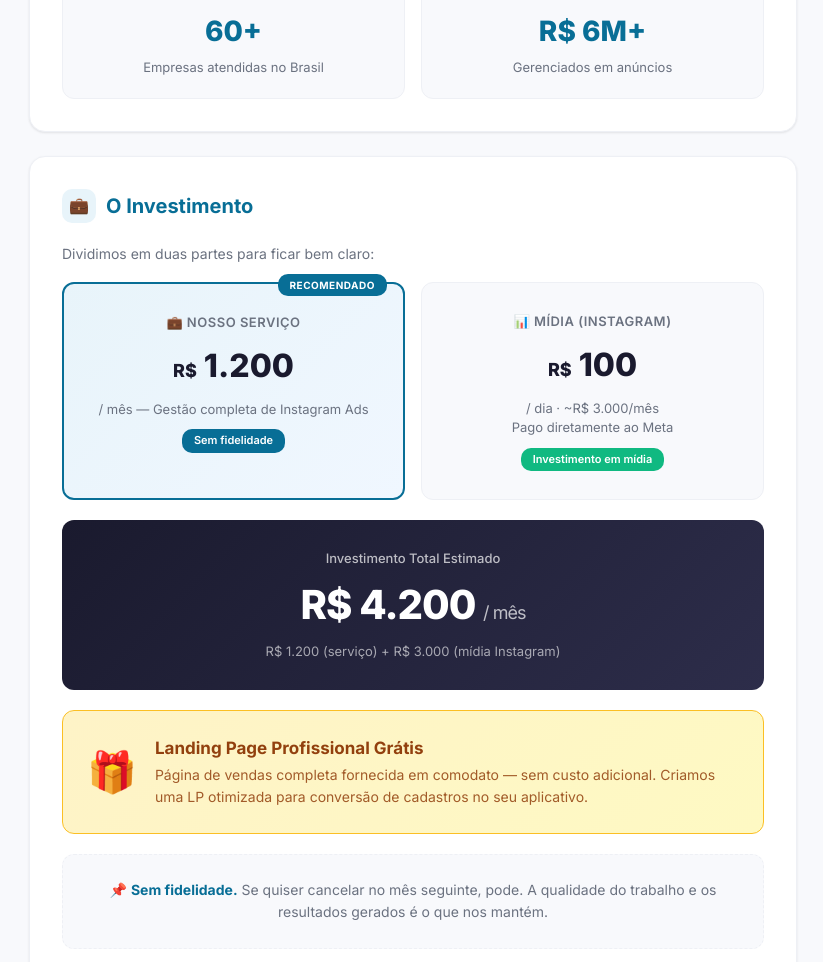
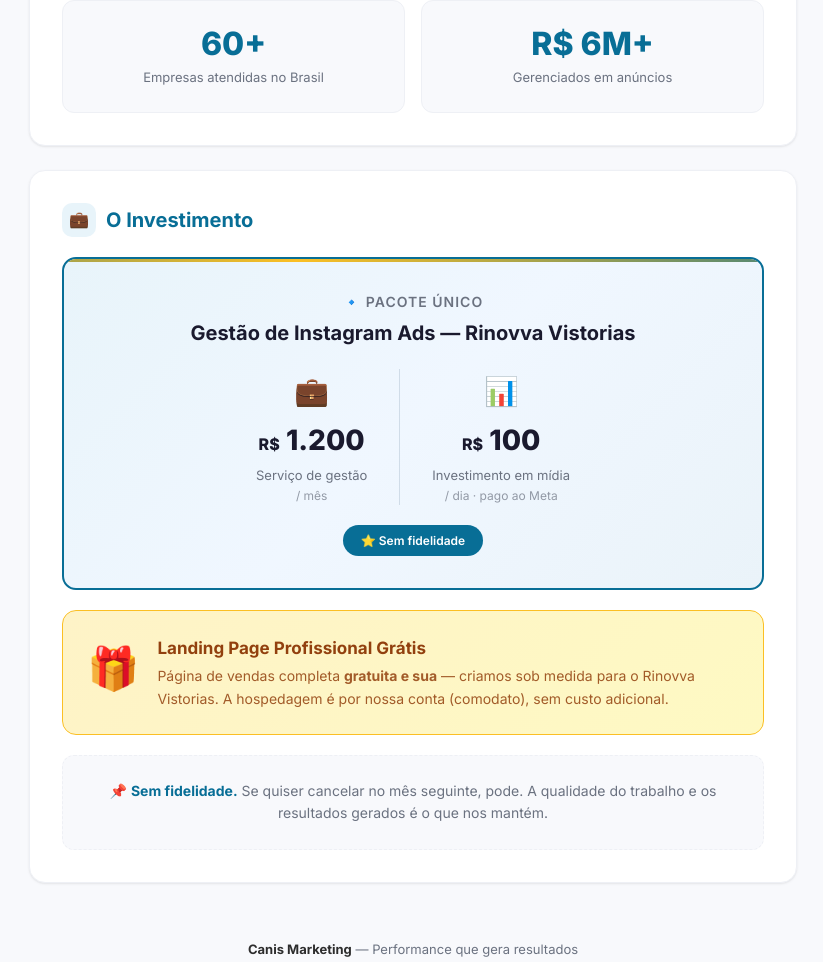
Before and after one commit to viniciusmoreira1533/proposta-rinovva, a plain HTML site: page index.html in a window 1280 px wide. Shown: the part 1443-2405 px from the top of the page, without its empty margins (227-1050 px from the left). Drawn offline with Linux system fonts and the light colour scheme.

Commit message:
fix: header contrast, unified pricing, LP text, animations

```diff
--- a/index.html
+++ b/index.html
@@ -6,7 +6,7 @@
     <title>Proposta Comercial — Rinovva Vistorias | Canis Marketing</title>
     <link rel="preconnect" href="https://fonts.googleapis.com">
     <link rel="preconnect" href="https://fonts.gstatic.com" crossorigin>
-    <link href="https://fonts.googleapis.com/css2?family=Inter:wght@400;500;600;700;800&display=swap" rel="stylesheet">
+    <link href="https://fonts.googleapis.com/css2?family=Inter:wght@400;500;600;700;800&family=Playfair+Display:wght@700&display=swap" rel="stylesheet">
     <style>
         :root {
             --primary: #086E96;
@@ -22,6 +22,7 @@
             --border: #eef0f5;
             --radius: 16px;
             --shadow: 0 1px 3px rgba(0,0,0,0.06), 0 1px 2px rgba(0,0,0,0.04);
+            --shadow-lg: 0 10px 40px rgba(0,0,0,0.08), 0 2px 8px rgba(0,0,0,0.04);
         }
 
         * { margin: 0; padding: 0; box-sizing: border-box; }
@@ -31,13 +32,62 @@
             background: var(--bg);
             color: var(--text);
             line-height: 1.6;
+            overflow-x: hidden;
+        }
+
+        /* ===== ANIMATIONS ===== */
+        @keyframes fadeUp {
+            from { opacity: 0; transform: translateY(30px); }
+            to   { opacity: 1; transform: translateY(0); }
+        }
+        @keyframes fadeIn {
+            from { opacity: 0; }
+            to   { opacity: 1; }
+        }
+        @keyframes pulseGlow {
+            0%, 100% { box-shadow: 0 0 0 0 rgba(8,110,150,0.3); }
+            50%      { box-shadow: 0 0 0 12px rgba(8,110,150,0); }
+        }
+        @keyframes float {
+            0%, 100% { transform: translateY(0); }
+            50%      { transform: translateY(-6px); }
+        }
+        @keyframes slideInLeft {
+            from { opacity: 0; transform: translateX(-30px); }
+            to   { opacity: 1; transform: translateX(0); }
+        }
+        @keyframes slideInRight {
+            from { opacity: 0; transform: translateX(30px); }
+            to   { opacity: 1; transform: translateX(0); }
+        }
+        @keyframes scaleIn {
+            from { opacity: 0; transform: scale(0.9); }
+            to   { opacity: 1; transform: scale(1); }
+        }
+        @keyframes shimmer {
+            0%   { background-position: -200% 0; }
+            100% { background-position: 200% 0; }
+        }
+        @keyframes borderPulse {
+            0%, 100% { border-color: var(--primary); }
+            50%      { border-color: rgba(8,110,150,0.3); }
         }
 
         .container {
             max-width: 800px;
             margin: 0 auto;
             padding: 24px 16px 40px;
+            animation: fadeIn 0.6s ease;
         }
+
+        /* ===== SECTIONS ANIMATION ===== */
+        .header          { animation: fadeUp 0.8s ease both; }
+        .hero            { animation: fadeUp 0.8s ease 0.15s both; }
+        .section         { animation: fadeUp 0.7s ease both; }
+        .section:nth-of-type(1) { animation-delay: 0.3s; }
+        .section:nth-of-type(2) { animation-delay: 0.45s; }
+        .section:nth-of-type(3) { animation-delay: 0.6s; }
+        .footer          { animation: fadeUp 0.7s ease 0.75s both; }
 
         /* ===== HEADER ===== */
         .header {
@@ -59,6 +109,7 @@
             height: 280px;
             background: rgba(255,255,255,0.04);
             border-radius: 50%;
+            animation: float 6s ease-in-out infinite;
         }
         .header::after {
             content: '';
@@ -69,6 +120,7 @@
             height: 200px;
             background: rgba(255,255,255,0.03);
             border-radius: 50%;
+            animation: float 8s ease-in-out infinite reverse;
         }
 
         .header-brand {
@@ -79,19 +131,42 @@
             margin-bottom: 24px;
             position: relative;
         }
-        .header-brand img {
-            height: 40px;
+        .header-brand .logo-wrap {
+            background: var(--white);
+            padding: 8px 18px 8px 14px;
+            border-radius: 10px;
+            display: flex;
+            align-items: center;
+            gap: 10px;
+            box-shadow: 0 2px 12px rgba(0,0,0,0.15);
+            transition: transform 0.3s ease, box-shadow 0.3s ease;
+        }
+        .header-brand .logo-wrap:hover {
+            transform: scale(1.03);
+            box-shadow: 0 4px 20px rgba(0,0,0,0.2);
+        }
+        .header-brand .logo-wrap img {
+            height: 34px;
             width: auto;
+        }
+        .header-brand .logo-wrap .wolf-icon {
+            font-size: 28px;
+            line-height: 1;
         }
         .header-badge {
             background: rgba(255,255,255,0.15);
             backdrop-filter: blur(4px);
-            padding: 4px 12px;
+            padding: 5px 14px;
             border-radius: 20px;
             font-size: 11px;
             font-weight: 600;
             letter-spacing: 0.3px;
             position: relative;
+            border: 1px solid rgba(255,255,255,0.1);
+            transition: background 0.3s;
+        }
+        .header-badge:hover {
+            background: rgba(255,255,255,0.25);
         }
 
         .header h1 {
@@ -109,7 +184,7 @@
         }
         .header .client-name span {
             background: rgba(255,255,255,0.12);
-            padding: 2px 12px;
+            padding: 2px 14px;
             border-radius: 6px;
         }
         .header .date {
@@ -125,11 +200,16 @@
             border-radius: var(--radius);
             padding: 32px;
             margin-bottom: 24px;
-            box-shadow: var(--shadow);
+            box-shadow: var(--shadow-lg);
             border: 1px solid var(--border);
             display: flex;
             align-items: center;
             gap: 24px;
+            transition: transform 0.3s ease, box-shadow 0.3s ease;
+        }
+        .hero:hover {
+            transform: translateY(-2px);
+            box-shadow: 0 16px 48px rgba(0,0,0,0.1);
         }
         .hero-icon {
             flex-shrink: 0;
@@ -141,6 +221,11 @@
             align-items: center;
             justify-content: center;
             font-size: 36px;
+            transition: transform 0.3s ease;
+            animation: float 4s ease-in-out infinite;
+        }
+        .hero:hover .hero-icon {
+            transform: scale(1.1) rotate(-3deg);
         }
         .hero-text h2 {
             font-size: 22px;
@@ -165,6 +250,10 @@
             margin-bottom: 24px;
             box-shadow: var(--shadow);
             border: 1px solid var(--border);
+            transition: transform 0.3s ease, box-shadow 0.3s ease;
+        }
+        .section:hover {
+            box-shadow: var(--shadow-lg);
         }
         .section-title {
             font-size: 20px;
@@ -185,6 +274,10 @@
             justify-content: center;
             font-size: 16px;
             flex-shrink: 0;
+            transition: transform 0.3s;
+        }
+        .section:hover .icon-circle {
+            transform: scale(1.1) rotate(-5deg);
         }
 
         /* Check-list */
@@ -197,8 +290,15 @@
             gap: 12px;
             font-size: 14.5px;
             line-height: 1.5;
+            transition: background 0.2s, padding-left 0.2s;
+            border-radius: 6px;
+            padding-left: 4px;
         }
         .checklist li:last-child { border-bottom: none; }
+        .checklist li:hover {
+            background: var(--primary-light);
+            padding-left: 12px;
+        }
         .checklist .check {
             color: var(--primary);
             font-weight: 700;
@@ -208,19 +308,21 @@
         }
         .checklist .highlight {
             background: #fef9c3;
-            padding: 1px 6px;
+            padding: 1px 8px;
             border-radius: 4px;
             font-weight: 600;
         }
         .checklist .tag-bonus {
             display: inline-block;
-            background: #fef3c7;
+            background: linear-gradient(135deg, #fef3c7, #fde68a);
             color: #92400e;
-            font-size: 11px;
+            font-size: 10px;
             font-weight: 700;
-            padding: 2px 8px;
+            padding: 2px 10px;
             border-radius: 10px;
             margin-left: 4px;
+            letter-spacing: 0.3px;
+            animation: pulseGlow 2s ease-in-out infinite;
         }
 
         /* ===== SOBRE ===== */
@@ -233,14 +335,20 @@
         .about-card {
             background: var(--bg);
             border-radius: 12px;
-            padding: 20px;
+            padding: 24px 20px;
             border: 1px solid var(--border);
             text-align: center;
+            transition: transform 0.3s ease, box-shadow 0.3s ease;
+        }
+        .about-card:hover {
+            transform: translateY(-4px);
+            box-shadow: 0 8px 24px rgba(8,110,150,0.1);
         }
         .about-card .num {
-            font-size: 28px;
+            font-size: 32px;
             font-weight: 800;
             color: var(--primary);
+            line-height: 1.2;
         }
         .about-card .label {
             font-size: 13px;
@@ -250,121 +358,156 @@
         .partner-link {
             display: inline-flex;
             align-items: center;
-            gap: 8px;
+            gap: 10px;
             margin-top: 12px;
             color: var(--primary);
             font-size: 13px;
             font-weight: 600;
             text-decoration: none;
-            padding: 8px 16px;
+            padding: 10px 20px;
             background: var(--primary-light);
-            border-radius: 8px;
-            transition: background 0.2s;
+            border-radius: 10px;
+            transition: all 0.3s ease;
         }
         .partner-link:hover {
-            background: #d0e8f4;
+            background: var(--primary);
+            color: var(--white);
+            transform: translateY(-2px);
+            box-shadow: 0 4px 16px rgba(8,110,150,0.3);
         }
         .partner-link img {
-            height: 24px;
+            height: 22px;
             width: auto;
+            transition: filter 0.3s;
+        }
+        .partner-link:hover img {
+            filter: brightness(10);
         }
 
-        /* ===== PRICING ===== */
-        .pricing-grid {
-            display: grid;
-            grid-template-columns: 1fr 1fr;
-            gap: 16px;
+        /* ===== PRICING — UNIFIED ===== */
+        .pricing-unified {
+            background: linear-gradient(135deg, var(--primary-light) 0%, #f0f7ff 50%, #eaf3f9 100%);
+            border-radius: 14px;
+            padding: 32px;
+            border: 2px solid var(--primary);
             margin-top: 16px;
+            text-align: center;
+            position: relative;
+            overflow: hidden;
+            transition: transform 0.3s ease, box-shadow 0.3s ease;
         }
-        .pricing-card {
-            background: var(--bg);
-            border-radius: 12px;
-            padding: 28px 24px;
-            border: 1px solid var(--border);
+        .pricing-unified:hover {
+            transform: translateY(-3px);
+            box-shadow: 0 12px 40px rgba(8,110,150,0.15);
+        }
+        .pricing-unified::before {
+            content: '';
+            position: absolute;
+            top: 0;
+            left: 0;
+            right: 0;
+            height: 3px;
+            background: linear-gradient(90deg, var(--primary), var(--accent), var(--primary));
+            background-size: 200% 100%;
+            animation: shimmer 3s linear infinite;
+        }
+        .pricing-unified .p-label {
+            font-size: 14px;
+            font-weight: 600;
+            text-transform: uppercase;
+            letter-spacing: 1px;
+            color: var(--text-light);
+            margin-bottom: 4px;
+        }
+        .pricing-unified .p-title {
+            font-size: 20px;
+            font-weight: 700;
+            color: var(--dark);
+            margin-bottom: 20px;
+        }
+        .pricing-unified .p-items {
+            display: flex;
+            justify-content: center;
+            gap: 32px;
+            flex-wrap: wrap;
+        }
+        .pricing-unified .p-item {
             text-align: center;
         }
-        .pricing-card.featured {
-            background: linear-gradient(135deg, var(--primary-light) 0%, #f0f7ff 100%);
-            border-color: var(--primary);
-            border-width: 2px;
-            position: relative;
+        .pricing-unified .p-item .p-emoji {
+            font-size: 28px;
+            margin-bottom: 4px;
         }
-        .pricing-card.featured::after {
-            content: 'RECOMENDADO';
-            position: absolute;
-            top: -10px;
-            right: 16px;
-            background: var(--primary);
-            color: var(--white);
-            font-size: 10px;
-            font-weight: 700;
-            padding: 3px 12px;
-            border-radius: 10px;
-            letter-spacing: 0.5px;
-        }
-        .pricing-card .p-label {
-            font-size: 13px;
-            font-weight: 600;
-            text-transform: uppercase;
-            letter-spacing: 0.5px;
-            color: var(--text-light);
-            margin-bottom: 8px;
-        }
-        .pricing-card .p-value {
-            font-size: 32px;
+        .pricing-unified .p-item .p-value {
+            font-size: 28px;
             font-weight: 800;
             color: var(--dark);
         }
-        .pricing-card .p-value .currency { font-size: 18px; }
-        .pricing-card .p-desc {
+        .pricing-unified .p-item .p-value .currency { font-size: 16px; }
+        .pricing-unified .p-item .p-desc {
             font-size: 13px;
             color: var(--text-light);
-            margin-top: 8px;
-            line-height: 1.5;
+            margin-top: 2px;
         }
-        .pricing-card .p-badge {
+        .pricing-unified .p-item .p-sub {
+            font-size: 12px;
+            color: var(--text-light);
+            opacity: 0.7;
+        }
+        .pricing-unified .p-divider {
+            width: 1px;
+            background: #d0dce8;
+            align-self: stretch;
+        }
+        .pricing-unified .p-badge {
             display: inline-block;
             background: var(--primary);
             color: var(--white);
-            font-size: 11px;
+            font-size: 12px;
             font-weight: 600;
-            padding: 3px 12px;
-            border-radius: 10px;
-            margin-top: 10px;
+            padding: 6px 18px;
+            border-radius: 20px;
+            margin-top: 20px;
+            transition: transform 0.3s;
         }
-        .pricing-card .p-badge.green {
-            background: var(--green);
+        .pricing-unified .p-badge:hover {
+            transform: scale(1.05);
         }
-
-        /* Total */
-        .total-box {
-            text-align: center;
-            padding: 28px 24px;
-            background: linear-gradient(135deg, var(--dark) 0%, #2d2d4a 100%);
-            border-radius: 12px;
-            color: var(--white);
-            margin-top: 20px;
-        }
-        .total-box .t-label { font-size: 13px; opacity: 0.7; font-weight: 500; }
-        .total-box .t-value { font-size: 40px; font-weight: 800; margin: 4px 0; letter-spacing: -1px; }
-        .total-box .t-sub { font-size: 13px; opacity: 0.6; }
 
         /* Bonus */
         .bonus-box {
             background: linear-gradient(135deg, #fef3c7 0%, #fef9c3 100%);
             border: 1px solid #fbbf24;
-            border-radius: 12px;
+            border-radius: 14px;
             padding: 24px;
             margin-top: 20px;
             display: flex;
             align-items: center;
             gap: 18px;
+            transition: transform 0.3s ease, box-shadow 0.3s ease;
         }
-        .bonus-box .b-icon { font-size: 40px; flex-shrink: 0; }
-        .bonus-box .b-text h3 { font-size: 17px; font-weight: 700; color: #92400e; }
-        .bonus-box .b-text p { font-size: 14px; color: #92400e; opacity: 0.85; margin-top: 2px; }
+        .bonus-box:hover {
+            transform: translateY(-2px);
+            box-shadow: 0 8px 24px rgba(251,191,36,0.2);
+        }
+        .bonus-box .b-icon {
+            font-size: 42px;
+            flex-shrink: 0;
+            animation: float 3s ease-in-out infinite;
+        }
+        .bonus-box .b-text h3 {
+            font-size: 17px;
+            font-weight: 700;
+            color: #92400e;
+        }
+        .bonus-box .b-text p {
+            font-size: 14px;
+            color: #92400e;
+            opacity: 0.85;
+            margin-top: 3px;
+        }
 
-        /* ===== NO CONTRACT ===== */
+        /* No contract */
         .no-contract {
             text-align: center;
             padding: 24px;
@@ -372,6 +515,11 @@
             border-radius: 12px;
             margin-top: 20px;
             border: 1px dashed var(--border);
+            transition: border-color 0.3s;
+        }
+        .no-contract:hover {
+            border-color: var(--primary);
+            border-style: solid;
         }
         .no-contract p {
             font-size: 14px;
@@ -388,12 +536,6 @@
             color: var(--text-light);
             font-size: 13px;
         }
-        .footer .f-logo {
-            height: 28px;
-            width: auto;
-            opacity: 0.5;
-            margin-bottom: 8px;
-        }
         .footer strong { color: var(--text); }
 
         /* ===== RESPONSIVE ===== */
@@ -401,13 +543,15 @@
             .container { padding: 16px 12px 32px; }
             .header { padding: 32px 20px 28px; }
             .header h1 { font-size: 22px; }
+            .header-badge { font-size: 10px; padding: 3px 10px; }
             .hero { flex-direction: column; text-align: center; padding: 24px; }
             .hero-icon { margin: 0 auto; }
             .section { padding: 24px 20px; }
             .about-grid { grid-template-columns: 1fr; }
-            .pricing-grid { grid-template-columns: 1fr; }
-            .pricing-card .p-value { font-size: 28px; }
-            .total-box .t-value { font-size: 32px; }
+            .pricing-unified { padding: 24px 20px; }
+            .pricing-unified .p-items { gap: 20px; }
+            .pricing-unified .p-divider { display: none; }
+            .pricing-unified .p-item .p-value { font-size: 24px; }
             .bonus-box { flex-direction: column; text-align: center; }
         }
     </style>
@@ -418,10 +562,13 @@
         <!-- ===== HEADER ===== -->
         <header class="header">
             <div class="header-brand">
+                <div class="logo-wrap">
+                    <span class="wolf-icon">🐺</span>
                     <img src="https://canis.marketing/wp-content/uploads/2022/07/cropped-Canis-marketing-logo.png"
                          alt="Canis Marketing"
                          onerror="this.style.display='none'">
-                <span class="header-badge">🐺 Google Partner</span>
+                </div>
+                <span class="header-badge">⭐ Google Partner</span>
             </div>
             <h1>Proposta Comercial</h1>
             <div class="client-name">Para <span>Rinovva Vistorias</span></div>
@@ -475,7 +622,7 @@
                 </li>
                 <li>
                     <span class="check">✓</span>
-                    Página de Vendas profissional <span class="tag-bonus">🎁 COMODATO</span>
+                    Página de Vendas profissional <span class="tag-bonus">🎁 GRÁTIS</span>
                 </li>
                 <li>
                     <span class="check">✓</span>
@@ -534,37 +681,36 @@
                 <span class="icon-circle">💼</span>
                 O Investimento
             </h2>
-            <p style="font-size:14px;color:var(--text-light);margin-bottom:8px;">
-                Dividimos em duas partes para ficar bem claro:
-            </p>
 
-            <div class="pricing-grid">
-                <div class="pricing-card featured">
-                    <div class="p-label">💼 Nosso Serviço</div>
+            <div class="pricing-unified">
+                <div class="p-label">🔹 Pacote Único</div>
+                <div class="p-title">Gestão de Instagram Ads — Rinovva Vistorias</div>
+
+                <div class="p-items">
+                    <div class="p-item">
+                        <div class="p-emoji">💼</div>
                         <div class="p-value"><span class="currency">R$</span> 1.200</div>
-                    <div class="p-desc">/ mês — Gestão completa de Instagram Ads</div>
-                    <div class="p-badge">Sem fidelidade</div>
+                        <div class="p-desc">Serviço de gestão</div>
+                        <div class="p-sub">/ mês</div>
                     </div>
-                <div class="pricing-card">
-                    <div class="p-label">📊 Mídia (Instagram)</div>
+                    <div class="p-divider"></div>
+                    <div class="p-item">
+                        <div class="p-emoji">📊</div>
                         <div class="p-value"><span class="currency">R$</span> 100</div>
-                    <div class="p-desc">/ dia · ~R$ 3.000/mês<br>Pago diretamente ao Meta</div>
-                    <div class="p-badge green">Investimento em mídia</div>
+                        <div class="p-desc">Investimento em mídia</div>
+                        <div class="p-sub">/ dia · pago ao Meta</div>
                     </div>
                 </div>
 
-            <div class="total-box">
-                <div class="t-label">Investimento Total Estimado</div>
-                <div class="t-value">R$ 4.200 <span style="font-size:18px;font-weight:400;opacity:0.7;">/ mês</span></div>
-                <div class="t-sub">R$ 1.200 (serviço) + R$ 3.000 (mídia Instagram)</div>
+                <div class="p-badge">⭐ Sem fidelidade</div>
             </div>
 
             <div class="bonus-box">
                 <div class="b-icon">🎁</div>
                 <div class="b-text">
                     <h3>Landing Page Profissional Grátis</h3>
-                    <p>Página de vendas completa fornecida em comodato — sem custo adicional.
-                    Criamos uma LP otimizada para conversão de cadastros no seu aplicativo.</p>
+                    <p>Página de vendas completa <strong>gratuita e sua</strong> — criamos sob medida para o Rinovva Vistorias.
+                    A hospedagem é por nossa conta (comodato), sem custo adicional.</p>
                 </div>
             </div>
 
@@ -578,11 +724,6 @@
 
         <!-- ===== FOOTER ===== -->
         <div class="footer">
-            <img src="https://canis.marketing/wp-content/uploads/2022/07/cropped-Canis-marketing-logo.png"
-                 alt="Canis Marketing"
-                 class="f-logo"
-                 onerror="this.style.display='none'">
-            <br>
             <strong>Canis Marketing</strong> — Performance que gera resultados<br>
             🐺 Google Partner · canismarketing.com.br
         </div>
```
Lines whose indentation alone changed are shown as unchanged.
